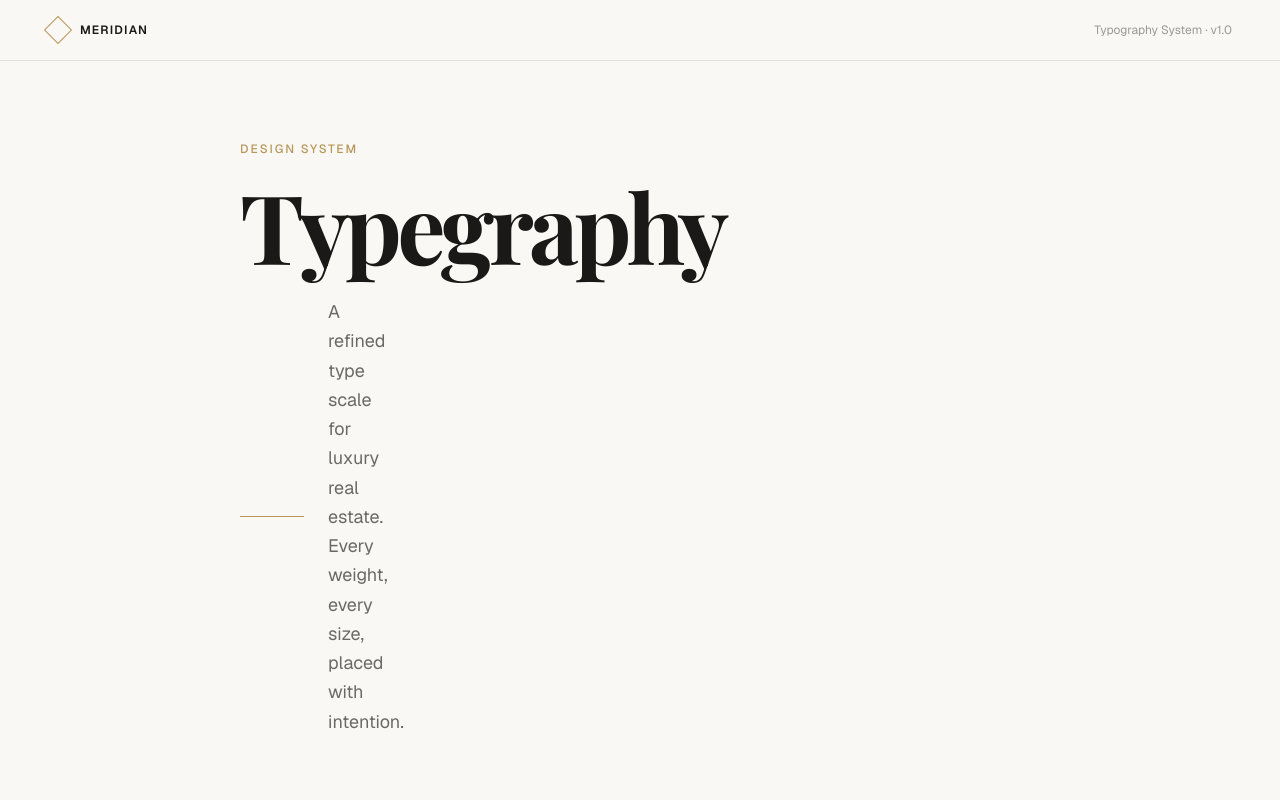
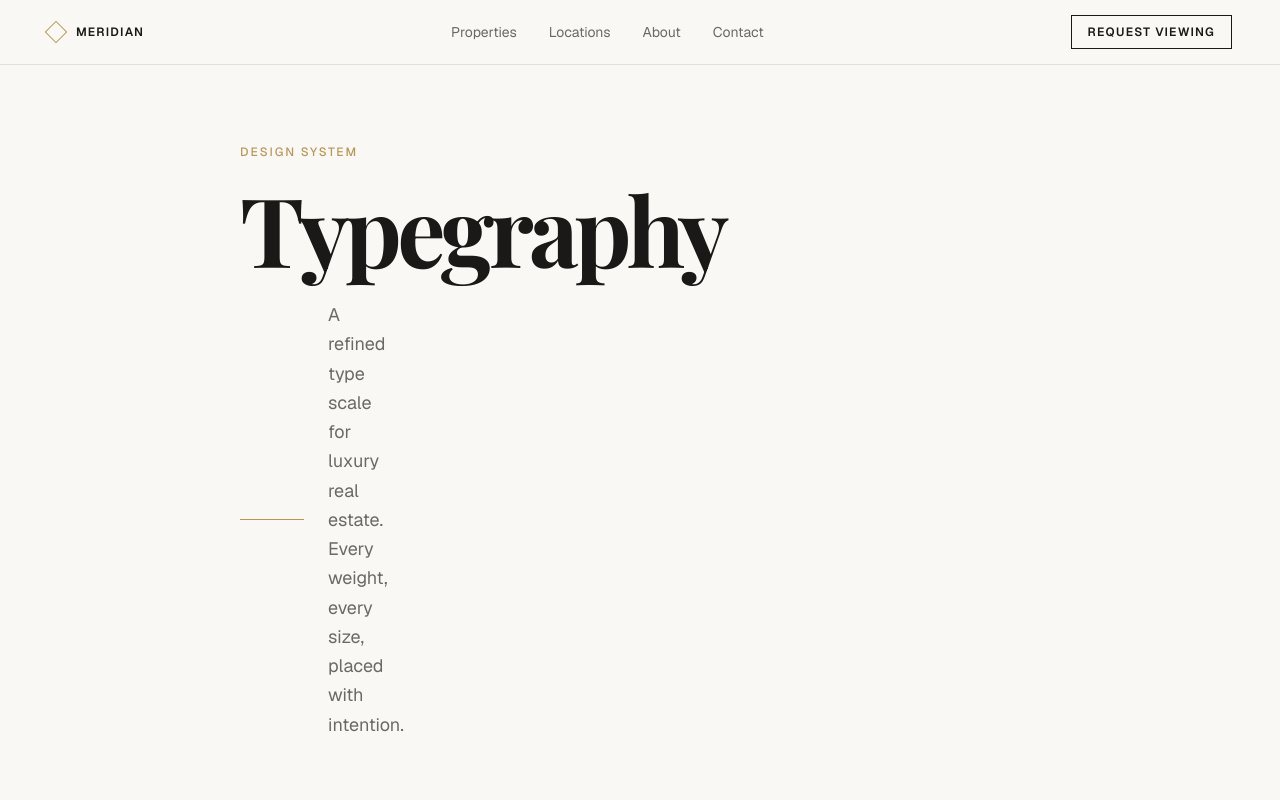
Before and after one commit to sumairq/williow-and-vine-landing, a Next.js app: page / in a window 1280 px wide. Shown: the top 800 px of the page. Built offline with nearby package versions, Linux system fonts and the light colour scheme.

Commit message:
Build layout skeleton

```diff
--- /dev/null
+++ b/app/components/layout/Footer.tsx
@@ -0,0 +1,72 @@
+import { Label, BodySmall, Caption, Overline } from "@/app/components/ui/typography"
+
+const FOOTER_LINKS: Record<string, { label: string; href: string }[]> = {
+  Properties: [
+    { label: "All Listings",  href: "/properties"            },
+    { label: "For Sale",      href: "/properties/sale"       },
+    { label: "Off Market",    href: "/properties/off-market" },
+    { label: "New Homes",     href: "/properties/new-homes"  },
+  ],
+  Company: [
+    { label: "About Us",  href: "/about"        },
+    { label: "Our Team",  href: "/about/team"   },
+    { label: "Careers",   href: "/careers"      },
+    { label: "Press",     href: "/press"        },
+  ],
+  Legal: [
+    { label: "Privacy Policy", href: "/privacy"    },
+    { label: "Terms of Use",   href: "/terms"      },
+    { label: "Cookie Policy",  href: "/cookies"    },
+    { label: "Complaints",     href: "/complaints" },
+  ],
+}
+
+export function Footer() {
+  return (
+    <footer className="border-t border-[var(--color-border)] bg-[var(--color-paper-alt)]">
+      <div className="max-w-7xl mx-auto px-4 md:px-container py-16">
+
+        {/* Top: brand + link columns */}
+        <div className="grid grid-cols-1 md:grid-cols-4 gap-12 mb-12">
+
+          {/* Brand column */}
+          <div>
+            <div className="flex items-center gap-3 mb-4">
+              <div className="w-4 h-4 border border-[var(--color-gold)] rotate-45 shrink-0" />
+              <Label className="text-[var(--color-ink)] tracking-[0.2em]">Meridian</Label>
+            </div>
+            <BodySmall className="text-[var(--color-ink-muted)] mb-4 leading-relaxed">
+              Exceptional properties for discerning buyers. Specialists in prime
+              residential and country estates.
+            </BodySmall>
+            <Overline>Est. 1987</Overline>
+          </div>
+
+          {/* Link columns */}
+          {Object.entries(FOOTER_LINKS).map(([title, links]) => (
+            <div key={title}>
+              <Label className="text-[var(--color-ink)] block mb-5">{title}</Label>
+              <ul className="space-y-3">
+                {links.map(({ label, href }) => (
+                  <li key={href}>
+                    <a href={href} className="group inline-block">
+                      <BodySmall className="text-[var(--color-ink-muted)] group-hover:text-[var(--color-ink)] transition-colors">
+                        {label}
+                      </BodySmall>
+                    </a>
+                  </li>
+                ))}
+              </ul>
+            </div>
+          ))}
+        </div>
+
+        {/* Bottom bar */}
+        <div className="border-t border-[var(--color-border)] pt-6 flex flex-col sm:flex-row items-start sm:items-center justify-between gap-3">
+          <Caption>© 2026 Meridian Estates Ltd. All rights reserved.</Caption>
+          <Caption>Member of The Property Ombudsman · RICS Regulated</Caption>
+        </div>
+      </div>
+    </footer>
+  )
+}
--- /dev/null
+++ b/app/components/layout/Navbar.tsx
@@ -0,0 +1,84 @@
+"use client"
+
+import { useState } from "react"
+import { Label } from "@/app/components/ui/typography"
+import { Button } from "@/app/components/ui/button"
+
+const NAV_LINKS = [
+  { label: "Properties", href: "/properties" },
+  { label: "Locations",  href: "/locations"  },
+  { label: "About",      href: "/about"      },
+  { label: "Contact",    href: "/contact"    },
+]
+
+export function Navbar() {
+  const [open, setOpen] = useState(false)
+
+  return (
+    <header className="fixed top-0 left-0 right-0 z-50 border-b border-[var(--color-border)] bg-[var(--color-paper)]/95 backdrop-blur-sm">
+      <div className="max-w-7xl mx-auto px-4 md:px-container h-16 flex items-center justify-between">
+
+        {/* Logo */}
+        <a href="/" className="flex items-center gap-3 shrink-0">
+          <div className="w-4 h-4 border border-[var(--color-gold)] rotate-45" />
+          <Label className="text-[var(--color-ink)] text-sm tracking-[0.2em]">Meridian</Label>
+        </a>
+
+        {/* Desktop nav */}
+        <nav className="hidden md:flex items-center gap-8">
+          {NAV_LINKS.map(({ label, href }) => (
+            <a
+              key={href}
+              href={href}
+              className="font-sans text-sm text-[var(--color-ink-muted)] hover:text-[var(--color-ink)] transition-colors"
+            >
+              {label}
+            </a>
+          ))}
+        </nav>
+
+        {/* Desktop CTA */}
+        <div className="hidden md:block">
+          <Button variant="outline" size="sm">Request Viewing</Button>
+        </div>
+
+        {/* Mobile hamburger */}
+        <button
+          className="md:hidden flex flex-col gap-1.5 p-2 cursor-pointer"
+          onClick={() => setOpen((v) => !v)}
+          aria-label={open ? "Close menu" : "Open menu"}
+        >
+          <span
+            className="block h-px w-6 bg-[var(--color-ink)] transition-transform origin-center"
+            style={open ? { transform: "translateY(4px) rotate(45deg)" } : undefined}
+          />
+          <span
+            className="block h-px w-6 bg-[var(--color-ink)] transition-transform origin-center"
+            style={open ? { transform: "translateY(-4px) rotate(-45deg)" } : undefined}
+          />
+        </button>
+      </div>
+
+      {/* Mobile menu */}
+      {open && (
+        <div className="md:hidden border-t border-[var(--color-border)] bg-[var(--color-paper)] px-4 py-6">
+          <nav className="flex flex-col gap-1 mb-6">
+            {NAV_LINKS.map(({ label, href }) => (
+              <a
+                key={href}
+                href={href}
+                className="font-sans text-base text-[var(--color-ink-muted)] hover:text-[var(--color-ink)] transition-colors py-3 border-b border-[var(--color-border)] last:border-0"
+                onClick={() => setOpen(false)}
+              >
+                {label}
+              </a>
+            ))}
+          </nav>
+          <Button variant="primary" size="md" className="w-full justify-center">
+            Request Viewing
+          </Button>
+        </div>
+      )}
+    </header>
+  )
+}
--- a/app/components/ui/layout.tsx
+++ b/app/components/ui/layout.tsx
@@ -7,7 +7,7 @@ function cn(...classes: (string | undefined | null | false)[]) {
 export function Container({ className, ...props }: ComponentPropsWithoutRef<"div">) {
   return (
     <div
-      className={cn("max-w-4xl mx-auto px-container w-full", className)}
+      className={cn("max-w-4xl mx-auto px-4 md:px-container w-full", className)}
       {...props}
     />
   )
--- a/app/layout.tsx
+++ b/app/layout.tsx
@@ -1,6 +1,8 @@
 import type { Metadata } from "next";
 import { Geist, Geist_Mono, Playfair_Display } from "next/font/google";
 import "./globals.css";
+import { Navbar } from "@/app/components/layout/Navbar";
+import { Footer } from "@/app/components/layout/Footer";
 
 const geistSans = Geist({
   variable: "--font-geist-sans",
@@ -34,7 +36,11 @@ export default function RootLayout({
       lang="en"
       className={`${geistSans.variable} ${geistMono.variable} ${playfairDisplay.variable} h-full antialiased`}
     >
-      <body className="min-h-full flex flex-col">{children}</body>
+      <body className="min-h-full flex flex-col">
+        <Navbar />
+        <main className="flex-1 pt-16">{children}</main>
+        <Footer />
+      </body>
     </html>
   );
 }
--- a/app/page.tsx
+++ b/app/page.tsx
@@ -32,18 +32,9 @@ function SectionHeader({ index, title }: { index: string; title: string }) {
 
 export default function TypographyShowcase() {
   return (
-    <div className="min-h-screen bg-[var(--color-paper)]">
+    <div className="bg-[var(--color-paper)]">
 
-      {/* ── Header ── */}
-      <header className="border-b border-[var(--color-border)] px-12 py-5 flex items-center justify-between">
-        <div className="flex items-center gap-3">
-          <div className="w-5 h-5 border border-[var(--color-gold)] rotate-45" />
-          <Label className="text-[var(--color-ink)]">Meridian</Label>
-        </div>
-        <Caption>Typography System · v1.0</Caption>
-      </header>
-
-      <main className="max-w-4xl mx-auto px-12 py-20 space-y-20">
+      <div className="max-w-4xl mx-auto px-4 md:px-container py-20 space-y-20">
 
         {/* ── Display Hero ── */}
         <section className="relative">
@@ -534,15 +525,7 @@ export default function TypographyShowcase() {
           </div>
         </section>
 
-      </main>
-
-      {/* ── Footer ── */}
-      <footer className="border-t border-[var(--color-border)] px-12 py-6 flex items-center justify-between mt-20">
-        <Caption>Meridian Estates · Design System · 2026</Caption>
-        <div className="flex items-center gap-2">
-          <div className="w-3 h-3 border border-[var(--color-gold)] rotate-45" />
-        </div>
-      </footer>
+      </div>
 
     </div>
   )
```
